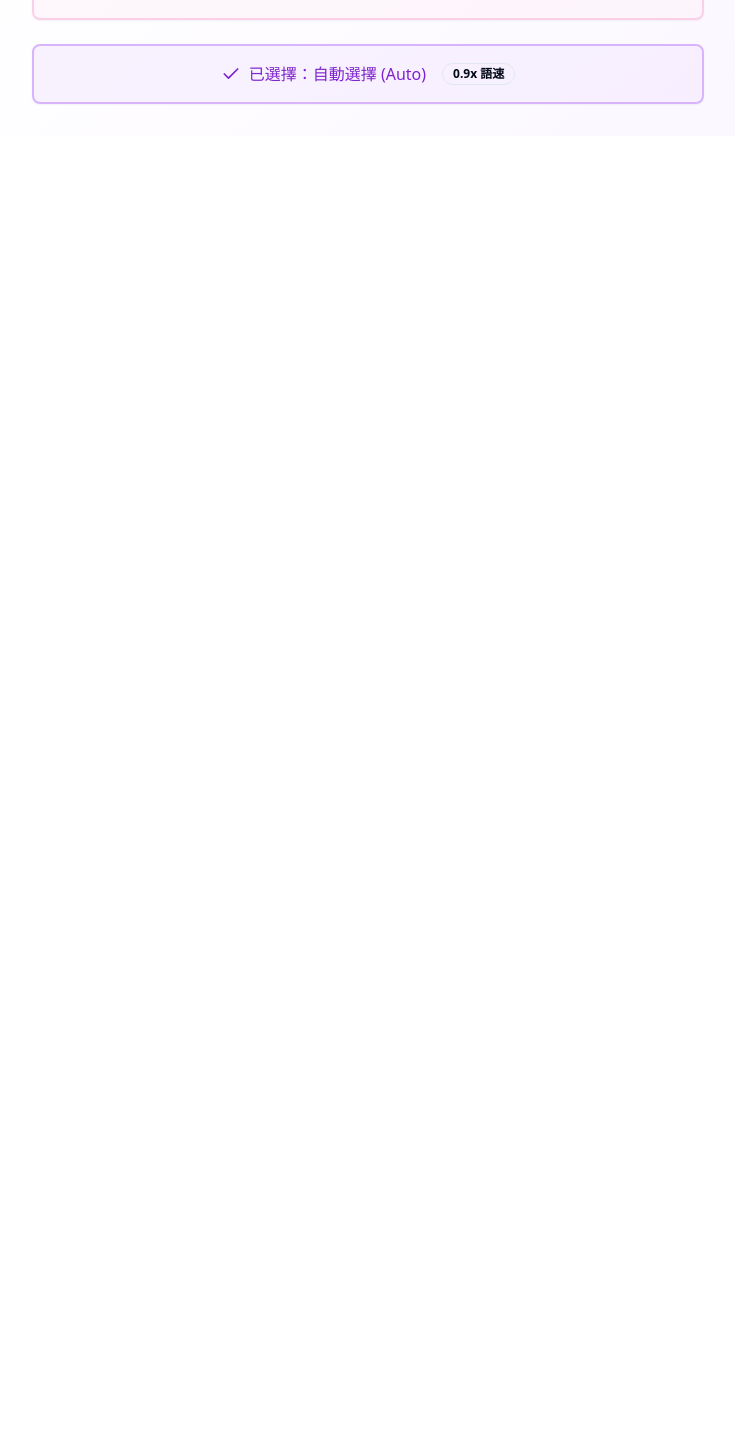
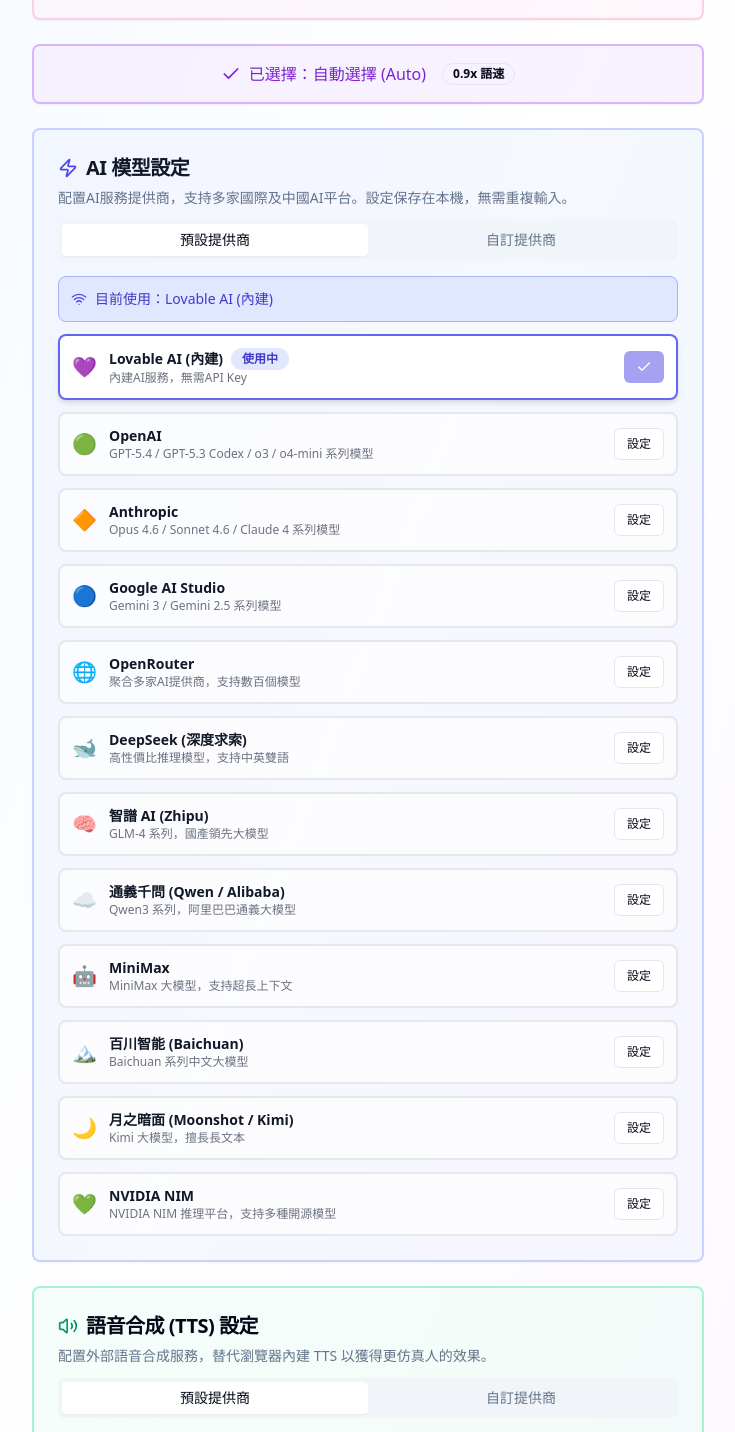
Before and after one commit to nathan927/speak-English-with-AI, a React (Vite) app: page /settings in a window 1280 px wide. Shown: the part 1020-2452 px from the top of the page, without its empty margins (272-1007 px from the left). Before the commit the page ends 1156 px from the top, so only its background shows below. Built offline with nearby package versions, Linux system fonts and the light colour scheme.

Commit message:
整合 API 設定頁
Co-authored-by: nathan927 <109018668+nathan927@users.noreply.github.com>

```diff
--- a/src/pages/Settings.tsx
+++ b/src/pages/Settings.tsx
@@ -611,7 +611,12 @@ const Settings = () => {
                 </div>
               </CardContent>
             </Card>
-          )}
+           )}
+
+          {/* AI Provider Settings */}
+          <ApiSettings />
+          {/* TTS Provider Settings */}
+          <TtsSettings />
         </div>
       </div>
     </div>
```
